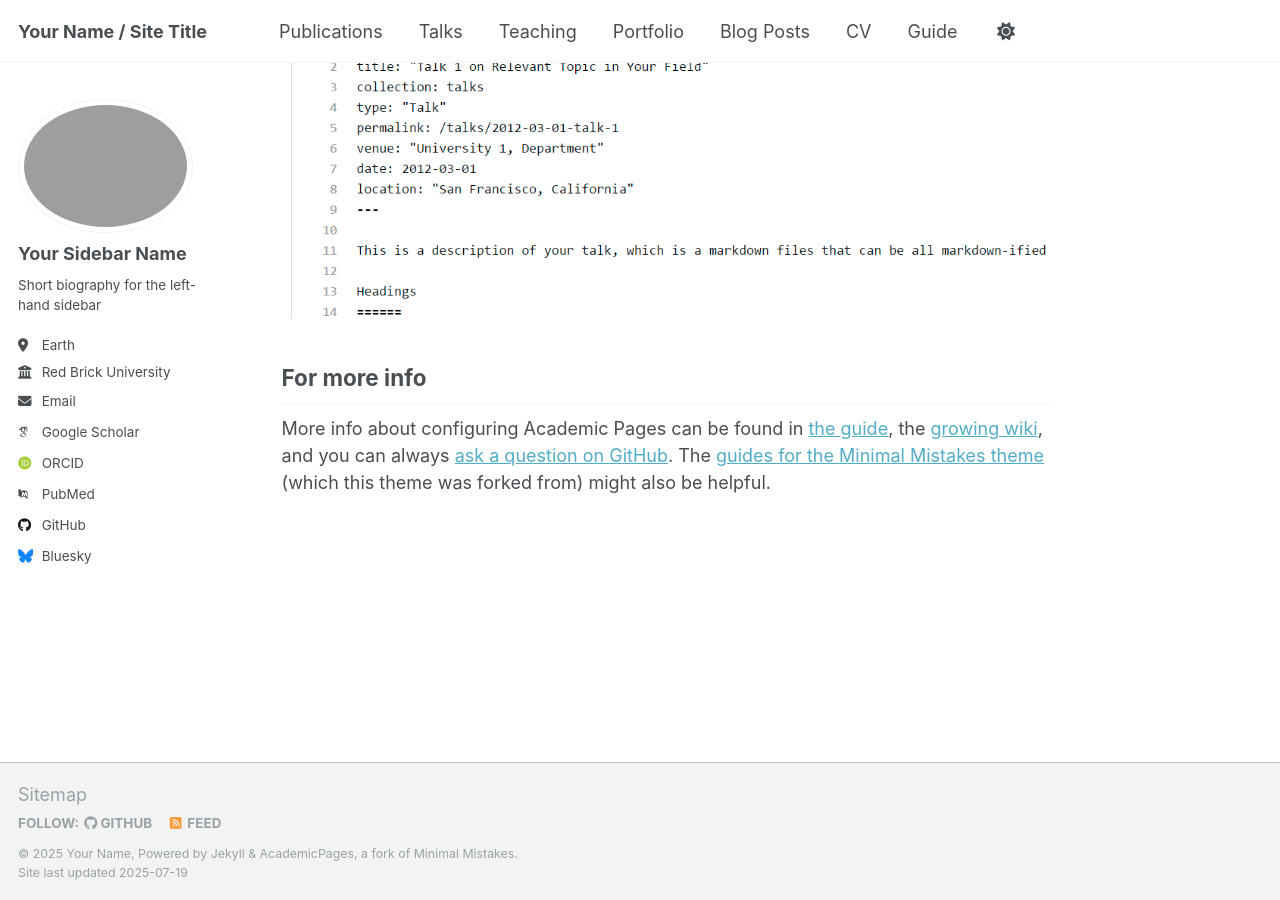
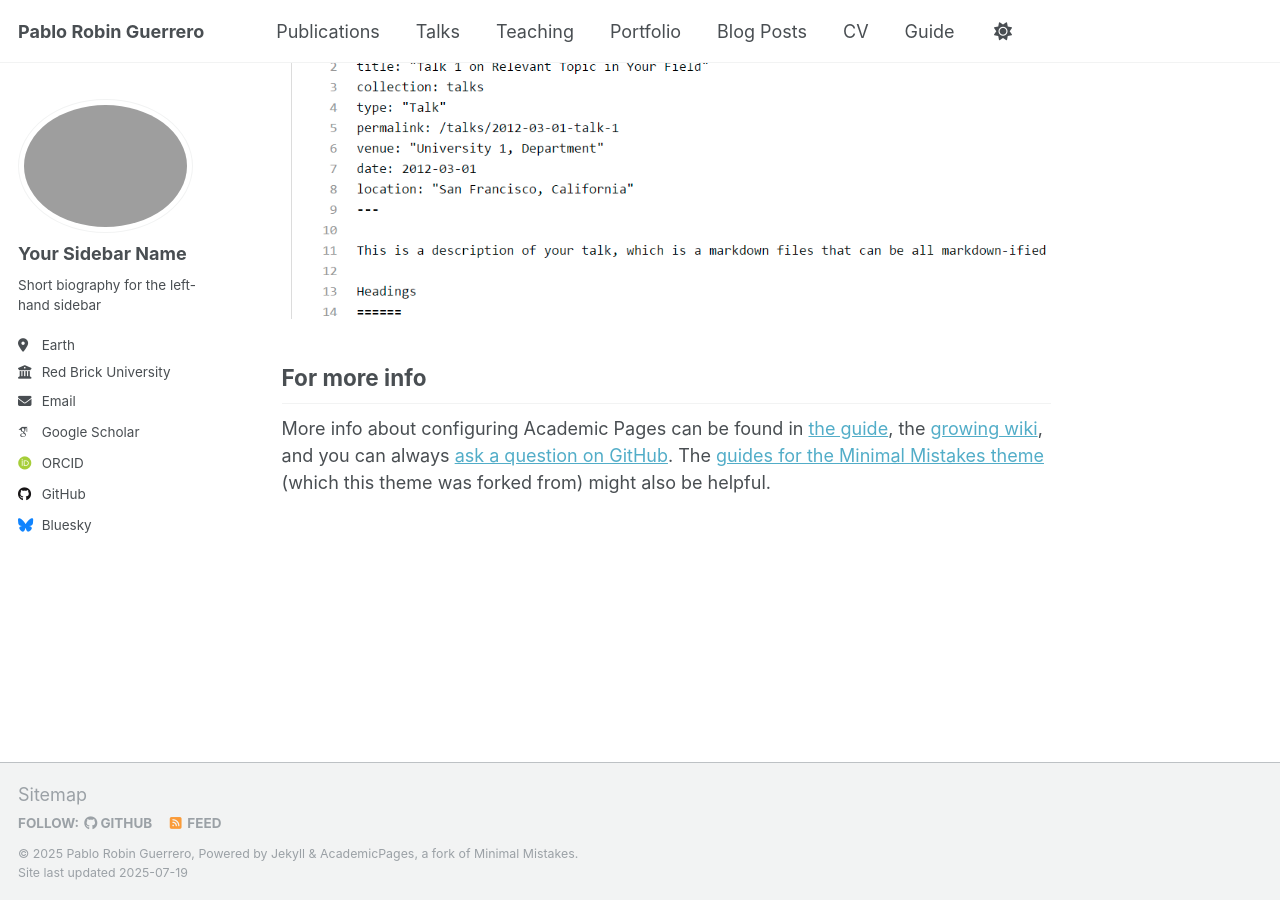
Before and after one commit to veridisyndrome/veridisyndrome.github.io, a Jekyll site: the page built from _pages/about.md, in a window 1280 px wide and 900 px high, scrolled down 2880 px. Built offline with Jekyll 4.4.1, drawn with Linux system fonts in a browser that asks for light colours; some web fonts are replaced; a script that is not in the unit is left out.

```diff
--- a/_config.yml
+++ b/_config.yml
@@ -9,13 +9,13 @@
 # Basic Site Settings
 locale                   : "en-US"
 site_theme               : "default"
-title                    : "Your Name / Site Title"
+title                    : "Pablo Robin Guerrero"
 title_separator          : "-"
-name                     : &name "Your Name"
+name                     : &name "Pablo Robin Guerrero"
 description              : &description "personal description"
-url                      : https://academicpages.github.io # the base hostname & protocol for your site e.g. "https://[your GitHub username].github.io" or if you already have some other page hosted on Github then use "https://[your GitHub username].github.io/[Your Repo Name]"
+url                      : https://veridisyndrome.github.io # the base hostname & protocol for your site e.g. "https://[your GitHub username].github.io" or if you already have some other page hosted on Github then use "https://[your GitHub username].github.io/[Your Repo Name]"
 baseurl                  : "" # the subpath of your site, e.g. "/blog"
-repository               : "academicpages/academicpages.github.io"
+repository               : "veridisyndrome/veridisyndrome.github.io"
 
 # Site Author - The following control what appear as part of the author content on the side bar.
 #               If a field is blank the icon and link will not appear, otherwise it will be shown.
@@ -34,11 +34,11 @@ author:
   # Academic websites
   academia         : # URL
   arxiv            : # URL - Update with the correct link to your profile
-  googlescholar    : "https://scholar.google.com/citations?user=PS_CX0AAAAAJ"
+  googlescholar    : "https://scholar.google.com/citations?user=VW_fWkMAAAAJ&hl=en&oi=ao"
   impactstory      : # URL
-  orcid            : "http://orcid.org/yourorcidurl"
+  orcid            : "http://orcid.org/0009-0005-1030-1848"
   semantic         : # URL
-  pubmed           : "https://www.ncbi.nlm.nih.gov/pubmed/?term=john+snow"
+  pubmed           : # URL
   researchgate     : # URL
   scopus           : # URL
 
@@ -46,15 +46,15 @@ author:
   bitbucket        : # Username - Update with your username on the site
   codepen          : # Username
   dribbble         : # Username
-  github           : "academicpages"
+  github           : "veridisyndrome"
   kaggle           : # Username
-  stackoverflow    : # User number or user number and name (i.e., use "1" or "1/jeff-atwood")
+  stackoverflow     : # User number or user number and name (i.e., use "1" or "1/jeff-atwood")
 
   # Social media
   artstation       : # Username
   bluesky          : "bsky.app" # Replace this with you Bluesky username
   facebook         : # Username
-  flickr           : # Username
+  flickr            : # Username
   foursquare       : # Username
   goodreads        : # Username
   google_plus      : # Username
@@ -107,7 +107,7 @@ staticman:
   allowedFields          : ['name', 'email', 'url', 'message']
   branch                 : "gh-pages" # "master", "gh-pages"
   commitMessage          : "New comment."
-  filename               : comment-{@timestamp}
+  filename                : comment-{@timestamp}
   format                 : "yml"
   moderation             : true
   path                   : "_data/comments/{options.slug}"
```
Also changed, not shown: 1 other file.
